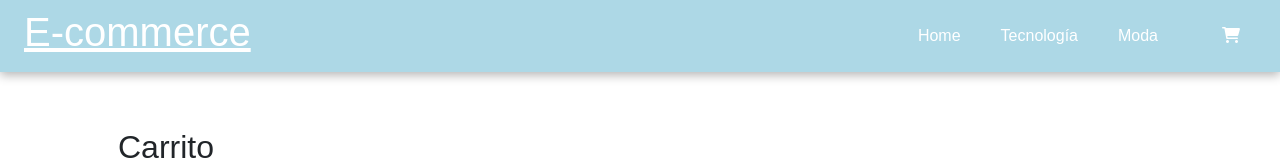
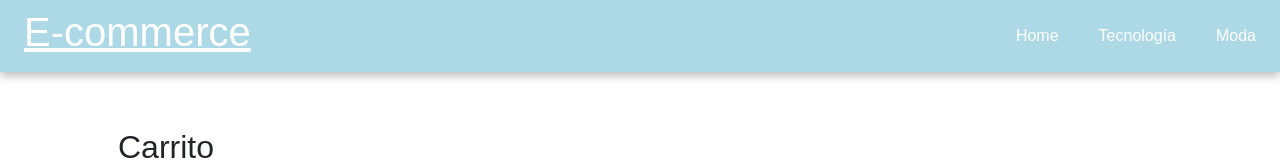
Before and after one commit to maximilianosarmiento/cursoReact_sarmiento, a React (Create React App) app in the folder app/: page /carrito in a window 1280 px wide. Shown: the top 160 px of the page. Built offline with nearby package versions, Linux system fonts and the light colour scheme.

Commit message:
Desafio Firebase 2 - Item Collection 2

```diff
--- a/app/src/components/Carrito.js
+++ b/app/src/components/Carrito.js
@@ -11,6 +11,7 @@ const Carrito = () => {
   const { carrito, borrarDelCarrito, cantidad, calcularTotalItems, calcularPrecioTotal, precioTotal, totalItems  } = useContext(contexto)
   console.log(carrito)
   console.log(totalItems)
+  console.log(precioTotal)
 
 
   const btnConfirmarCompra = () => {
@@ -33,9 +34,10 @@ const Carrito = () => {
 
   return (
     <>
+    {calcularPrecioTotal()} {calcularTotalItems()}
       <div className='carritoTextContainer'>
         <h2>Carrito</h2>
-        {carrito.length === 0 ? <p>No hay productos en el carrito. <NavLink to="/">Por favor volve al store</NavLink> y selecciona tus productos </p> : <p>Cantidad de productos en carrito: {totalItems}.  Precio Total: ${precioTotal}</p>
+        {carrito.length === 0 ? <p>No hay productos en el carrito. <NavLink to="/">Por favor volve al store</NavLink> y selecciona tus productos </p> : <p>Cantidad de productos en carrito:{totalItems} .  Precio Total: ${precioTotal}</p>
         }</div>
       {
         carrito.map(elemento => (
--- a/app/src/components/CartWidget.js
+++ b/app/src/components/CartWidget.js
@@ -1,11 +1,11 @@
 import { Link } from "react-router-dom";
+
 
 const CartWidget =() =>{
 
     return(
-         <Link to="/carrito"><i className="fa-solid fa-cart-shopping iconoCarrito"></i></Link>
 
-
+        <Link to="/carrito"><i className="fa-solid fa-cart-shopping iconoCarrito"></i></Link>
 
     );
 }
--- a/app/src/components/NavBar.js
+++ b/app/src/components/NavBar.js
@@ -1,7 +1,14 @@
 import CartWidget from "./CartWidget"
 import { Link } from "react-router-dom";
+import { useContext } from "react";
+import { contexto } from "./CartContext";
+
 
 const NavBar = () => {
+
+    const {carrito} = useContext(contexto);
+    console.log(carrito)
+
     return (
         <>
             <Link to='/' className="nombre"><h1>E-commerce</h1></Link>
@@ -9,7 +16,7 @@ const NavBar = () => {
                 <Link to='/'>Home</Link>
                 <Link to='/categoria/Tecnologia'>Tecnología</Link>
                 <Link to='/categoria/Moda'>Moda</Link>
-                <Link className="btnCarrito" to='/carrito'><CartWidget /></Link>
+                {carrito.length > 0 && <CartWidget />}
             </nav>
         </>
     );
```
